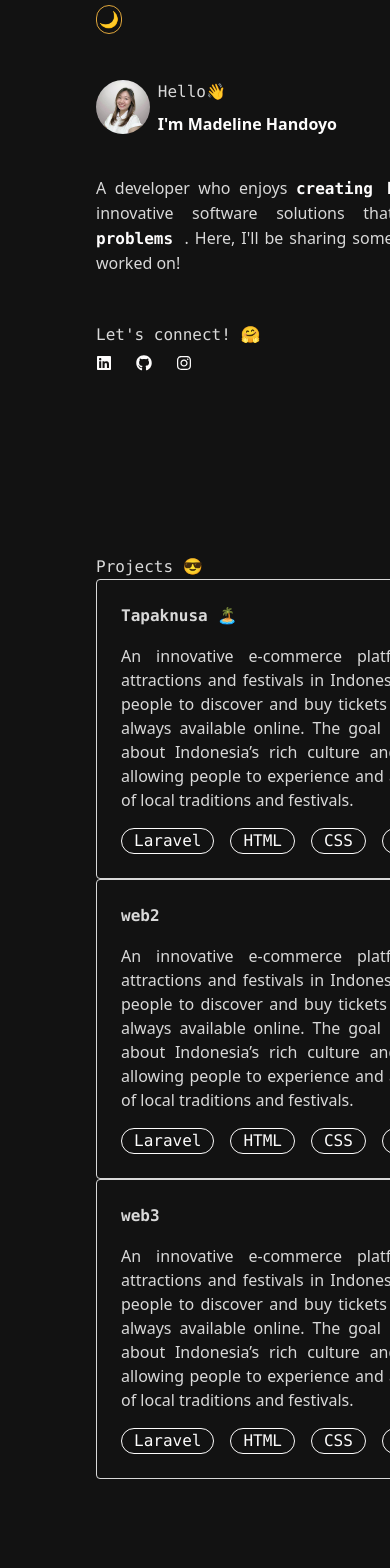
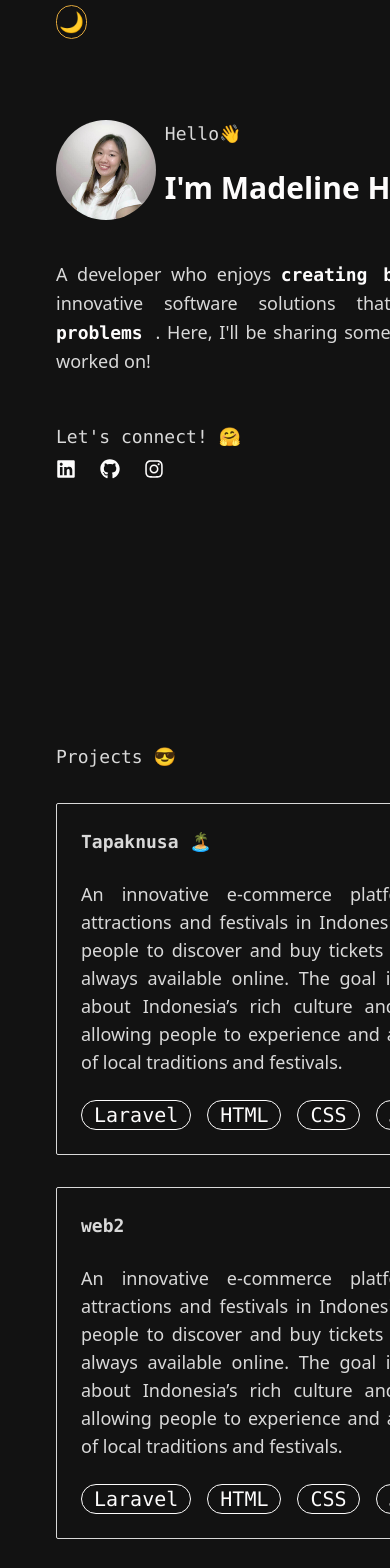
Before and after one commit to medlynhan/medlynaa, a Next.js app: page / in a window 390 px wide. Shown: the top 1568 px of the page. Built offline with nearby package versions, Linux system fonts and the light colour scheme.

Commit message:
change font size

```diff
--- a/src/app/layout.jsx
+++ b/src/app/layout.jsx
@@ -8,7 +8,7 @@ export const metadata = {
 export default function RootLayout({children}) {
   return (
     <html lang="en">
-      <body className="sm:text-base md:text-lg lg:text-xl xl:text-2xl 2xl:text-3xl max-w-screen text-(--gray) bg-(--white)">
+      <body className="xs:text-xl md:text-xl lg:text-xl xl:text-2xl 2xl:text-3xl max-w-screen text-(--gray) bg-(--white) overflow-x-hidden">
 
         {children}
       </body>
--- a/src/app/page.jsx
+++ b/src/app/page.jsx
@@ -7,24 +7,24 @@ import ProfileImage from "../components/ProfileImage";
 
 export default function Home() {
   return (
-  <div className="grid sm:grid-flow-row  lg:grid-flow-col grid-col-2 gap-6 animate-fade">
-    <div className='flex flex-col text-justify gap-10 p-20 mx-4 justify-start items-start sm:min-h-[50vh] lg:h-screen lg:w-[40vw]'>
+  <div className="grid  xs:grid-flow-row  lg:grid-flow-col grid-col-2  gap-6 animate-fade">
+    <div className='flex flex-col xs:py-30 xs:p-10 text-justify gap-10 sm:p-20 sm:py-20 mx-4 justify-start items-start xs:min-h-[50vh] lg:h-screen lg:w-[40vw]'>
         <Toogle></Toogle>
         <div className="gap-2 grid-areas-layout">
           <ProfileImage/>
-          <p className="font-mono  sm:text-xs md:text-base lg:text-base xl:text-lg 2xl:text-xl  hover:animate-wiggle z-10 hello-area">Hello👋</p>
-          <p className="sm:text-lg md:text-xl lg:text-2xl xl:text-3xl 2xl:text-4xl font-semibold text-(--black) name-area">I'm Madeline Handoyo</p>
+          <p className="font-mono  xs:text-lg md:text-lg lg:text-base xl:text-lg 2xl:text-xl  hover:animate-wiggle z-10 hello-area">Hello👋</p>
+          <p className="xs:text-3xl md:text-2xl lg:text-2xl xl:text-3xl 2xl:text-4xl font-semibold text-(--black) name-area">I'm Madeline Handoyo</p>
         </div>
-        <p className="z-10 sm:text-sm md:text-base lg:text-lg xl:text-xl 2xl:text-2xl">A developer who enjoys <span className=" z-10 font-mono  sm:text-xs md:text-base lg:text-base xl:text-lg 2xl:text-xl font-semibold  cursor-pointer hover:bg-(--yellow) transition duration-200 ease-in-out text-(--black) ">creating beautiful</span>, unique, and innovative software solutions that <span className="z-10 font-mono  sm:text-xs md:text-base lg:text-base xl:text-lg 2xl:text-xl font-semibold cursor-pointer  font-mono text-(--black) hover:bg-(--yellow) transition duration-200 ease-in-out">solve real-world problems </span>. Here, I'll be sharing some of the cool projects I've worked on! </p>
+        <p className="z-10 xs:text-lg md:text-lg lg:text-lg xl:text-xl 2xl:text-2xl">A developer who enjoys <span className=" z-10 font-mono  xs:text-lg md:text-lg lg:text-base xl:text-lg 2xl:text-xl font-semibold  cursor-pointer hover:bg-(--yellow) transition duration-200 ease-in-out text-(--black) ">creating beautiful</span>, unique, and innovative software solutions that <span className="z-10 font-mono  xs:text-lg md:text-lg lg:text-base xl:text-lg 2xl:text-xl font-semibold cursor-pointer  font-mono text-(--black) hover:bg-(--yellow) transition duration-200 ease-in-out">solve real-world problems </span>. Here, I'll be sharing some of the cool projects I've worked on! </p>
 
         <div className="z-10">
-          <p className="font-mono  sm:text-xs md:text-base lg:text-base xl:text-lg 2xl:text-xl py-2 hover:animate-wiggle">Let's connect! 🤗</p>
+          <p className="font-mono  xs:text-lg md:text-lg lg:text-base xl:text-lg 2xl:text-xl py-2 hover:animate-wiggle">Let's connect! 🤗</p>
           <Icon/>
         </div>
     </div>
-      <div className='flex flex-col sm:min-h-[50vh] lg:max-w-[50vw] lg:w-[100vw]  lg:min-h-screen'>
-        <div className="sm:flex sm:flex-col lg:h-full lg:fixed mx-4 lg:right-0 lg:w-[100vw] p text-justify sm:gap-8 md:gap-4 p-20 lg:pl-[45vw] justify-start items-start hide-scrollbar">
-          <p className="font-mono  sm:text-xs md:text-base lg:text-base xl:text-lg 2xl:text-xl hover:animate-wiggle">Projects 😎</p>
+      <div className='flex flex-col xs:min-h-[50vh] lg:max-w-[50vw] lg:w-[100vw]  lg:min-h-screen'>
+        <div className="xs:flex xs:flex-col lg:h-full lg:fixed mx-4 lg:right-0 lg:w-[100vw] p text-justify xs:gap-8 md:gap-4 xs:py-30 xs:p-10 sm:p-20 sm:py-20 lg:pl-[45vw] justify-start items-start hide-scrollbar">
+          <p className="font-mono  xs:text-lg md:text-lg lg:text-base xl:text-lg 2xl:text-xl hover:animate-wiggle">Projects 😎</p>
           <Project link={"https://tapaknusa.up.railway.app/"} title={"Tapaknusa 🏝️"} description={"An innovative e-commerce platform that promotes attractions and festivals in Indonesia, making it easy for people to discover and buy tickets for events that aren’t always available online. The goal is to raise awareness about Indonesia’s rich culture and vibrant attractions, allowing people to experience and appreciate the beauty of local traditions and festivals."} proglang={["Laravel","HTML","CSS","JQuery","MySQL"]} />
           <Project link={"https://tapaknusa.up.railway.app/"} title={"web2"} description={"An innovative e-commerce platform that promotes attractions and festivals in Indonesia, making it easy for people to discover and buy tickets for events that aren’t always available online. The goal is to raise awareness about Indonesia’s rich culture and vibrant attractions, allowing people to experience and appreciate the beauty of local traditions and festivals."} proglang={["Laravel","HTML","CSS","JQuery","MySQL"]} />
           <Project link={"https://tapaknusa.up.railway.app/"} title={"web3"} description={"An innovative e-commerce platform that promotes attractions and festivals in Indonesia, making it easy for people to discover and buy tickets for events that aren’t always available online. The goal is to raise awareness about Indonesia’s rich culture and vibrant attractions, allowing people to experience and appreciate the beauty of local traditions and festivals."} proglang={["Laravel","HTML","CSS","JQuery","MySQL"]} />
--- a/src/components/Icon.jsx
+++ b/src/components/Icon.jsx
@@ -4,9 +4,9 @@ import { FaLinkedin, FaGithub , FaInstagram  } from "react-icons/fa";
 export default function Icon() {
   return (
        <div className='flex justify-start items-start gap-6'>
-            <a target="_blank" rel="noopener noreferrer" href="https://www.linkedin.com/in/madelinehandoyo/" className='no-underline text-inherit cursor-auto'><FaLinkedin className='text-(--black) sm:text-lg md:text-xl lg:text-2xl xl:text-3xl 2xl:text-4xl cursor-pointer font-semibold hover:text-(--yellow) transition duration-200 ease-in-out  '/></a>
-            <a target="_blank" rel="noopener noreferrer" href="https://github.com/medlynhan" className='no-underline text-inherit cursor-auto'><FaGithub className='text-(--black) sm:text-lg md:text-xl lg:text-2xl xl:text-3xl 2xl:text-4xl cursor-pointer font-semibold hover:text-(--yellow) transition duration-200 ease-in-out '/></a>
-            <a target="_blank" rel="noopener noreferrer" href="https://www.instagram.com/madelinehan_/" className='no-underline text-inherit cursor-auto'><FaInstagram className='text-(--black) sm:text-lg md:text-xl lg:text-2xl xl:text-3xl 2xl:text-4xl cursor-pointer font-semibold hover:text-(--yellow) transition duration-200 ease-in-out '/></a>
+            <a target="_blank" rel="noopener noreferrer" href="https://www.linkedin.com/in/madelinehandoyo/" className='no-underline text-inherit cursor-auto'><FaLinkedin className='text-(--black) xs:text-xl md:text-2xl lg:text-2xl xl:text-3xl 2xl:text-4xl cursor-pointer font-semibold hover:text-(--yellow) transition duration-200 ease-in-out  '/></a>
+            <a target="_blank" rel="noopener noreferrer" href="https://github.com/medlynhan" className='no-underline text-inherit cursor-auto'><FaGithub className='text-(--black) xs:text-xl md:text-2xl lg:text-2xl xl:text-3xl 2xl:text-4xl cursor-pointer font-semibold hover:text-(--yellow) transition duration-200 ease-in-out '/></a>
+            <a target="_blank" rel="noopener noreferrer" href="https://www.instagram.com/madelinehan_/" className='no-underline text-inherit cursor-auto'><FaInstagram className='text-(--black) xs:text-xl md:text-2xl lg:text-2xl xl:text-3xl 2xl:text-4xl cursor-pointer font-semibold hover:text-(--yellow) transition duration-200 ease-in-out '/></a>
        </div>
   );
 };
--- a/src/components/Project.jsx
+++ b/src/components/Project.jsx
@@ -11,10 +11,10 @@ export default function Project({title,description,proglang, link}) {
   };
 
   return (
-    <div className='flex flex-col gap-4 border-1 border p-6 cursor-pointer rounded-sm transition duration-200 ease-in-out  hover:scale-102 hover:border-(--yellow) hover:shadow-md hover:shadow-(--yellow)' onMouseEnter={() => setHover(true)} onMouseLeave={ () => setHover(false)} onClick={() => goToProject()}>
+    <div className='flex flex-col gap-6 border-1 border p-6 cursor-pointer rounded-xs transition duration-200 ease-in-out  hover:scale-102 hover:border-(--yellow) hover:shadow-md hover:shadow-(--yellow)' onMouseEnter={() => setHover(true)} onMouseLeave={ () => setHover(false)} onClick={() => goToProject()}>
 
-        <p className={` font-mono  sm:text-xs md:text-base lg:text-base xl:text-lg 2xl:text-xl font-semibold ${isHovered ? 'animate-bounce text-(--black)' : ''}`}>{title}</p>
-        <p className="projectDescription sm:text-xs md:text-base lg:text-base xl:text-lg 2xl:text-xl ">{description}</p>
+        <p className={` font-mono  xs:text-lg md:text-lg lg:text-base xl:text-lg 2xl:text-xl font-semibold ${isHovered ? 'animate-bounce text-(--black)' : ''}`}>{title}</p>
+        <p className="projectDescription xs:text-lg md:text-lg lg:text-base xl:text-lg 2xl:text-xl ">{description}</p>
         <div className='flex justify-center items-center gap-4 justify-start items-start'>
            {proglang.map((languange,index)=>(
               <ProgLang key={index} lang={languange} isHovered={isHovered}/>
--- a/src/styles/globals.css
+++ b/src/styles/globals.css
@@ -9,6 +9,7 @@
 
 
 @theme {
+  --breakpoint-xs: 0px;
   --breakpoint-sm: 540px;
   --breakpoint-md: 767px;
   --breakpoint-lg: 1200px;
```
